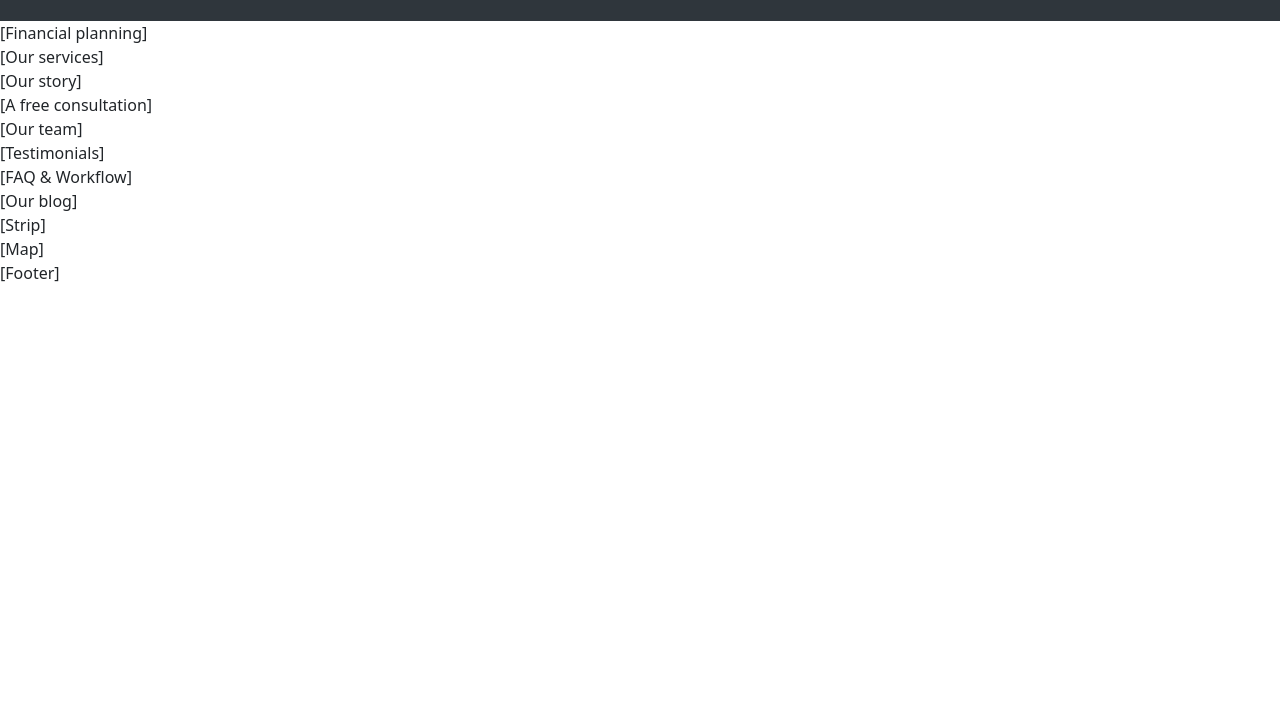
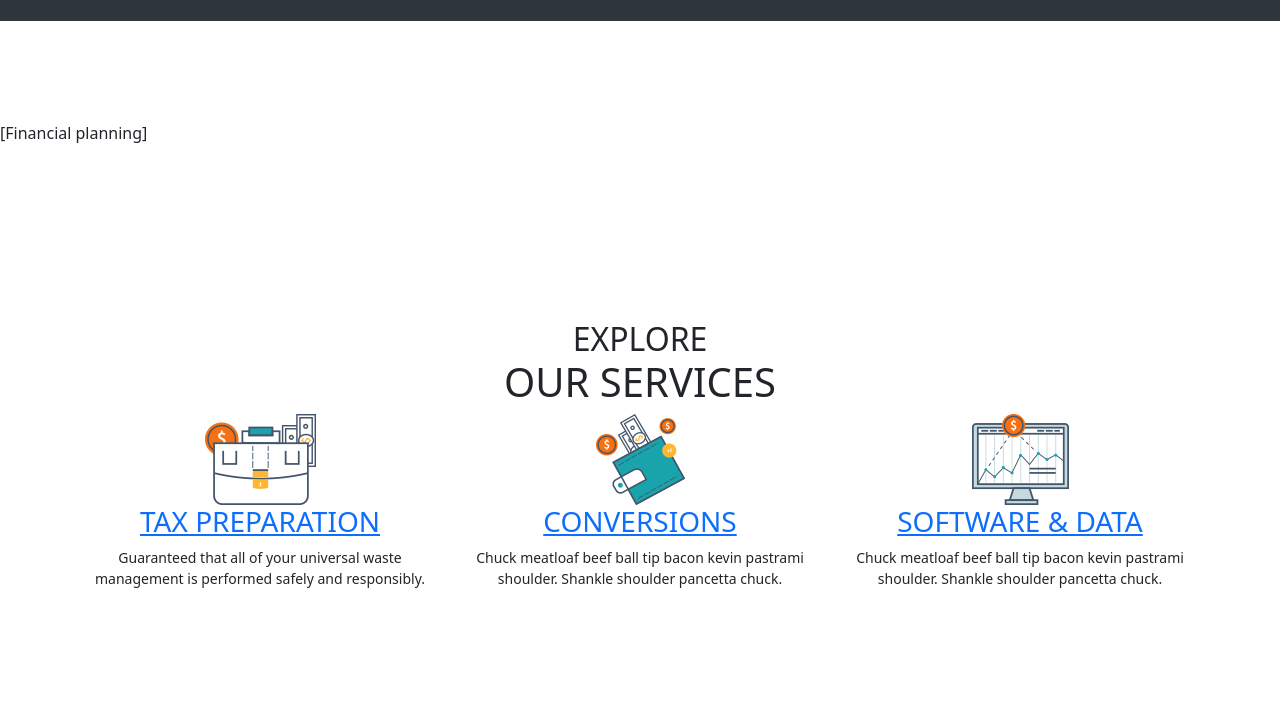
Before and after one commit to FelipeHal/Site_modelo, a plain HTML site: page index.html in a window 1280 px wide. Shown: the part 99-800 px from the top of the page. Drawn offline with nearby package versions, Linux system fonts and the light colour scheme.

Commit message:
Services Section updated Section header still needs improvement, columns aren't right yet

```diff
--- a/index.html
+++ b/index.html
@@ -28,10 +28,52 @@
                 </nav>
             </div>
         </header>
+
         <section>[Financial planning]</section>
 
         <!-- Desenvolver o Our services -->
-        <section>[Our services]</section>
+        <section class="servicesoptions">
+            <div class="container">
+                <div class="our-services">
+                    <h2 class="optiontitle">Explore<br><span class="subtitle">Our services</span></h2>
+                </div>
+                <div class="row columns_padding_25 columns_margin_0">
+                    <div class="col-md-4">
+                        <div class="with_padding teaser text-center">
+                            <div class="services">
+                                <img src="tax.png" class="imagem-services">
+                            </div>
+                            <h3>
+                                <a href="#">Tax Preparation</a>
+                            </h3>
+                            <p class="servicesdescriptions">Guaranteed that all of your universal waste management is performed safely and responsibly.</p>
+                        </div>
+                    </div>
+                    <div class="col-md-4">
+                        <div class="with_padding teaser text-center">
+                            <div class="services">
+                                <img src="conversion.png" class="imagem-services">
+                            </div>
+                            <h3>
+                                <a href="#">Conversions</a>
+                            </h3>
+                            <p class="servicesdescriptions">Chuck meatloaf beef ball tip bacon kevin pastrami shoulder. Shankle shoulder pancetta chuck.</p>
+                        </div>
+                    </div>
+                    <div class="col-md-4">
+                        <div class="with_padding teaser text-center">
+                            <div class="services">
+                                <img src="software.png" class="imagem-services">
+                            </div>
+                            <h3>
+                                <a href="#">Software & Data</a>
+                            </h3>
+                            <p class="servicesdescriptions">Chuck meatloaf beef ball tip bacon kevin pastrami shoulder. Shankle shoulder pancetta chuck.</p>
+                        </div>
+                    </div>
+                </div>
+            </div>
+        </section>
 
         <section>[Our story]</section>
         <section>[A free consultation]</section>
--- a/styles.css
+++ b/styles.css
@@ -37,3 +37,50 @@ ul li:last-child {
     padding: 0;
     width: 240px;
 }
+
+section {
+    padding-top: 100px;
+    padding-bottom: 75px;
+}
+
+.servicesoptions {
+    list-style-type: none;
+    justify-content: center;
+    text-align: center;
+}
+
+div {
+    display:  block;
+}
+
+.imagem-services {
+    display: inline-block;
+    opacity: 1;
+    transition-property: all;
+    transition-duration: 0.2s;
+    transition-timing-function: ease-in-out;
+    transition-delay: 0ms;
+}
+.imagem-services:hover{
+    opacity: 0;
+}
+
+h2 {
+    text-transform: uppercase;
+}
+
+h2 .subtitle {
+    font-size: 40px;
+}
+
+h3 {
+    text-transform: uppercase;
+}
+
+h3 a:hover{
+    color: #ffb732;
+}
+
+.servicesdescriptions {
+    font-size: 14px;
+}
```
Also changed, not shown: conversion.png (added), software.png (added), tax.png (added).
